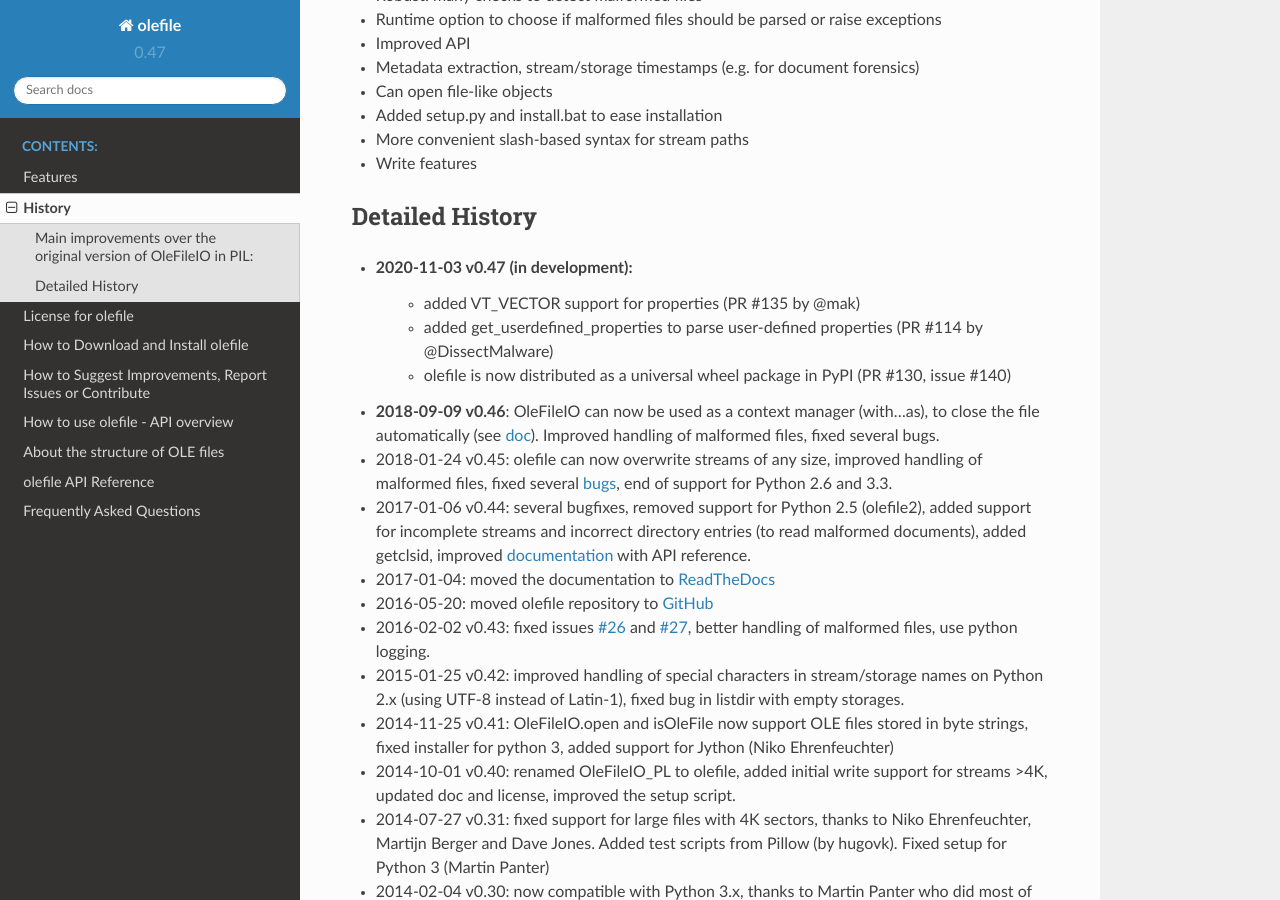
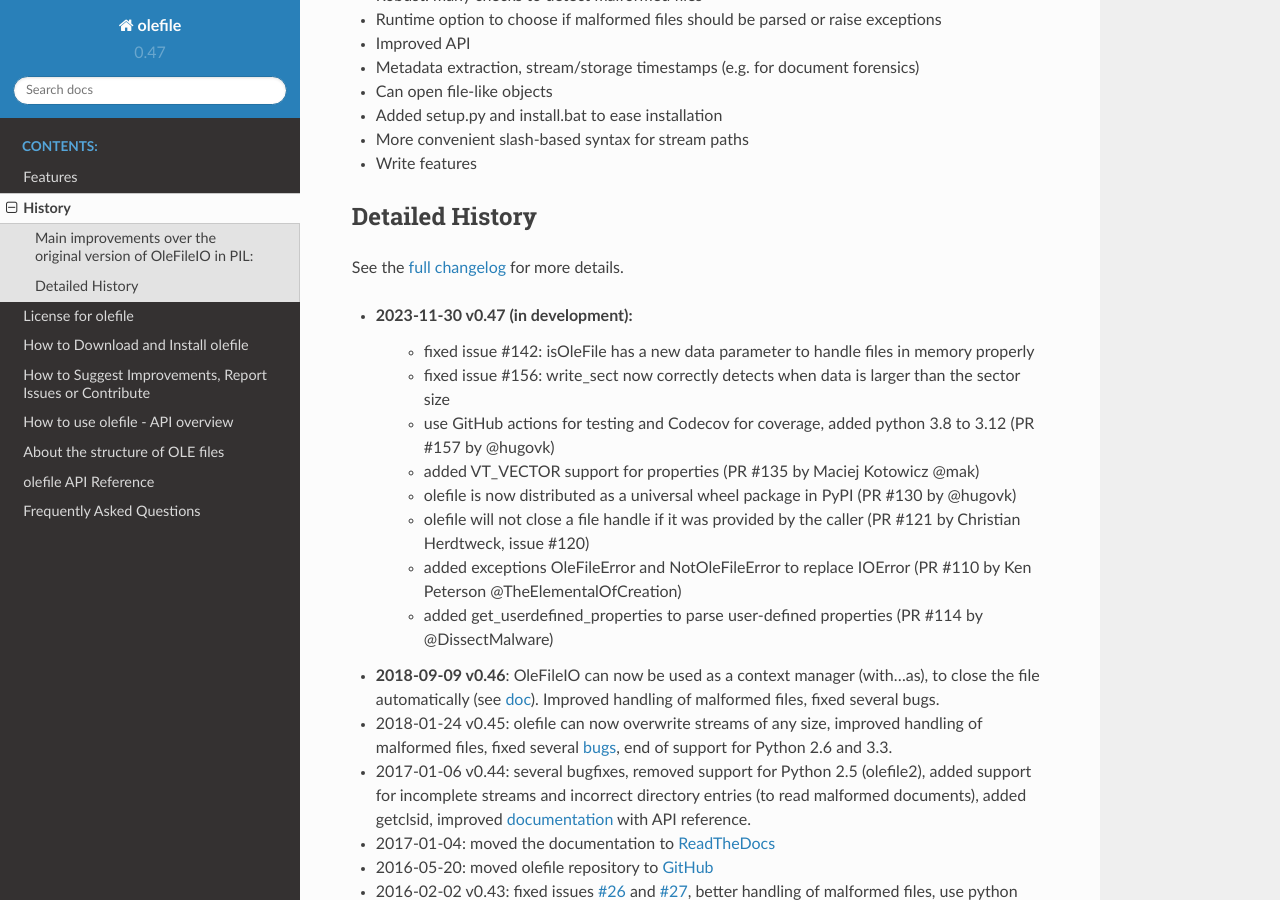
Before and after one commit to decalage2/olefile, a Sphinx documentation site: the page built from doc/History.rst, in a window 1280 px wide and 900 px high, scrolled down 768 px. Built offline with Sphinx 7.4.7 and the Read the Docs theme 2.0.0, drawn with Linux system fonts in a browser that asks for light colours.

Commit message:
doc: updated history until v0.47.dev6

```diff
--- a/doc/History.rst
+++ b/doc/History.rst
@@ -45,10 +45,18 @@
 Detailed History
 ----------------
 
-- **2020-11-03 v0.47 (in development)**:
-    - added VT_VECTOR support for properties (PR #135 by @mak)
+See the `full changelog <https://github.com/decalage2/olefile/blob/master/CHANGELOG.md>`__ for more details.
+
+- **2023-11-30 v0.47 (in development)**:
+    - fixed issue #142: isOleFile has a new data parameter to handle files in memory properly
+    - fixed issue #156: write_sect now correctly detects when data is larger than the sector size
+    - use GitHub actions for testing and Codecov for coverage, added python 3.8 to 3.12 (PR #157 by @hugovk)
+    - added VT_VECTOR support for properties (PR #135 by Maciej Kotowicz @mak)
+    - olefile is now distributed as a universal wheel package in PyPI (PR #130 by @hugovk)
+    - olefile will not close a file handle if it was provided by the caller
+      (PR #121 by Christian Herdtweck, issue #120)
+    - added exceptions OleFileError and NotOleFileError to replace IOError (PR #110 by Ken Peterson @TheElementalOfCreation)
     - added get_userdefined_properties to parse user-defined properties (PR #114 by @DissectMalware)
-    - olefile is now distributed as a universal wheel package in PyPI (PR #130, issue #140)
 -  **2018-09-09 v0.46**: OleFileIO can now be used as a context manager
    (with...as), to close the file automatically (see
    `doc <https://olefile.readthedocs.io/en/latest/Howto.html#open-an-ole-file-from-disk>`__).
```
